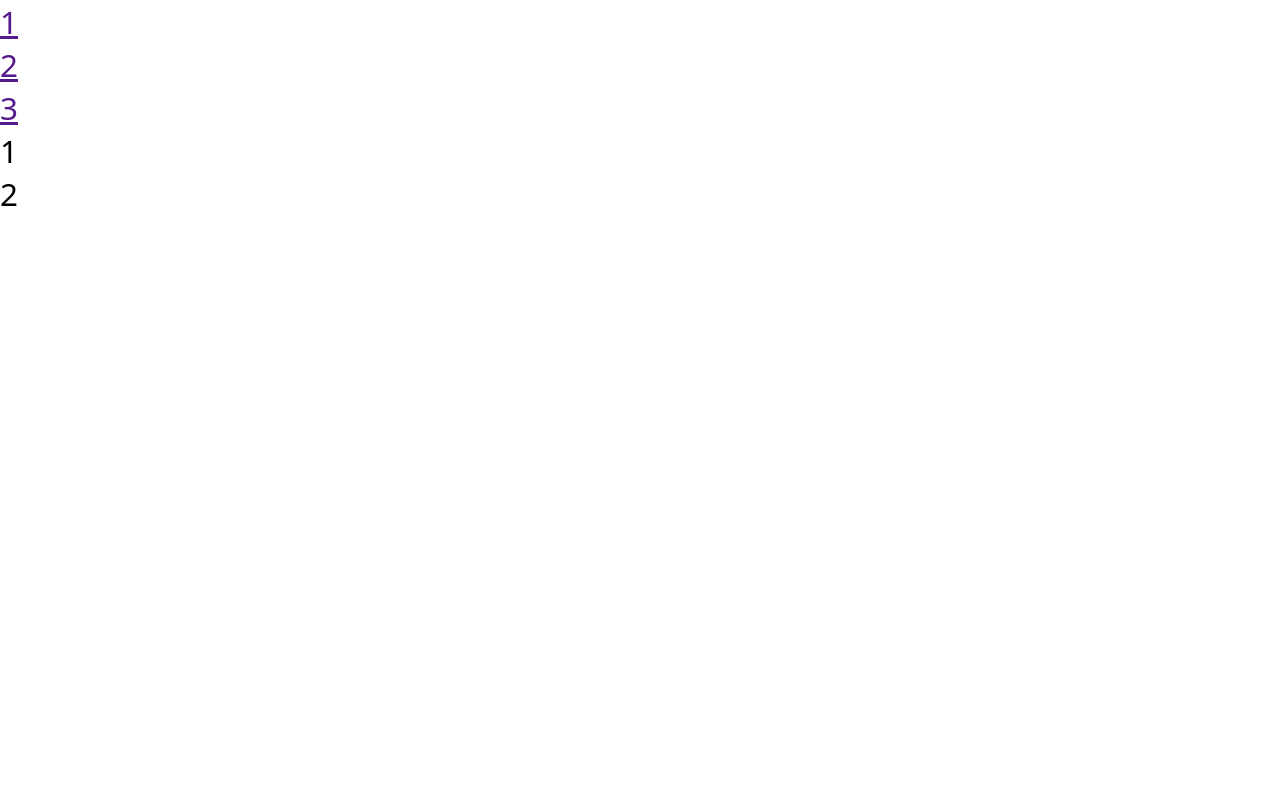
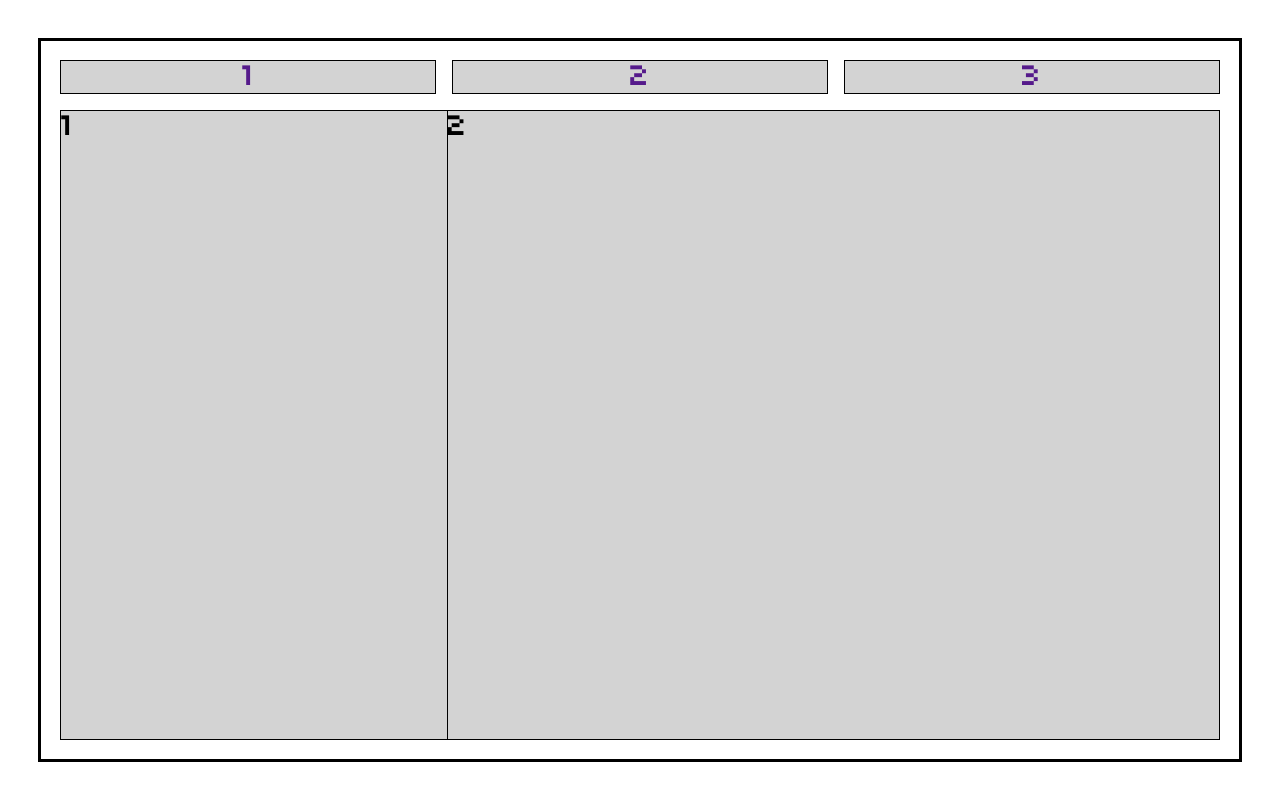
Before and after one commit to EGRrqq/restaurant-page, a website built with webpack: page public/index.html in a window 1280 px wide. Built offline with nearby package versions, Linux system fonts and the light colour scheme; files whose address does not match are found by name.

Commit message:
feat(css): add basic layout styles and add a new sweet font

```diff
--- a/public/index.html
+++ b/public/index.html
@@ -9,17 +9,17 @@
 
 <body>
   <div class="menu-wrapper">
-    <header>
+    <header class="menu-header">
       <ul>
-        <li><a href="">1</a></li>
-        <li><a href="">2</a></li>
-        <li><a href="">3</a></li>
+        <li class="menu-tab"><a href="">1</a></li>
+        <li class="menu-tab"><a href="">2</a></li>
+        <li class="menu-tab"><a href="">3</a></li>
       </ul>
     </header>
 
-    <main>
-      <section>1</section>
-      <section>2</section>
+    <main class="menu-content">
+      <section id="left-menu-section">1</section>
+      <section id="right-menu-section">2</section>
     </main>
   </div>
 </body>
--- a/src/style.css
+++ b/src/style.css
@@ -35,5 +35,54 @@
 }
 
 body {
+  display: grid;
+
   min-height: 100dvh;
 }
+
+.menu-wrapper {
+  display: flex;
+  flex-direction: column;
+  gap: calc(var(--section-item-gap) / 2);
+
+  border: 0.15rem solid;
+  padding: var(--content-padding);
+  margin: var(--section-padding);
+}
+
+.menu-header > ul {
+  display: flex;
+  justify-content: space-evenly;
+  gap: calc(var(--section-item-gap) / 2);
+}
+
+.menu-tab {
+  display: flex;
+  place-content: center;
+  flex: 1;
+
+  list-style: none;
+
+  background: lightgray;
+  border: 0.05rem solid;
+}
+
+.menu-tab > a {
+  text-decoration: none;
+}
+
+.menu-content {
+  flex: 1;
+  display: flex;
+  border: 0.05rem solid;
+}
+
+.menu-content > section {
+  background: lightgray;
+  flex: 1;
+}
+
+#right-menu-section {
+  flex-grow: 2;
+  border-left: 0.05rem solid;
+}
```
Also changed, not shown: src/inventory/InventoryItem.ts (added, +9 -0 lines), public/font/04B_03__.TTF (added), public/font/about.gif (added).
